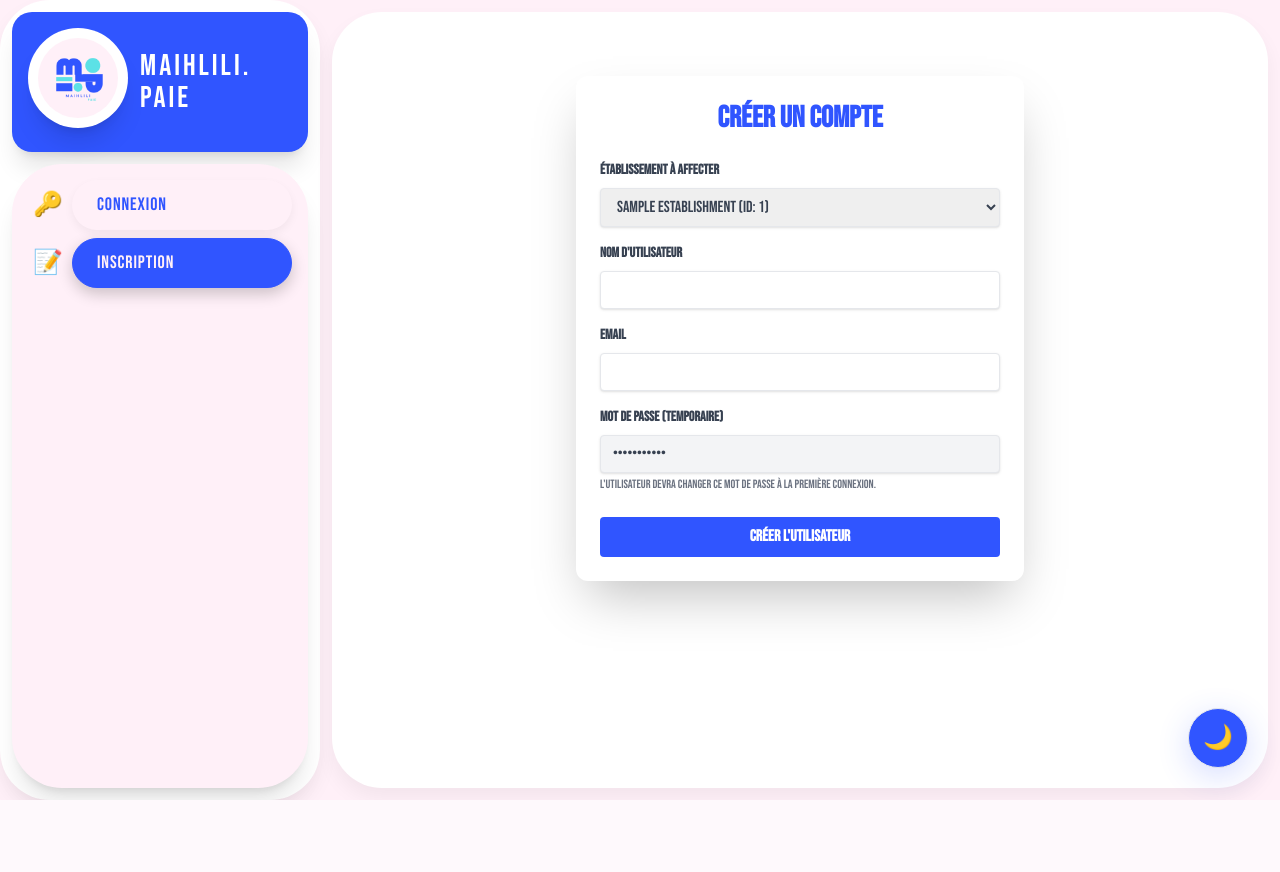
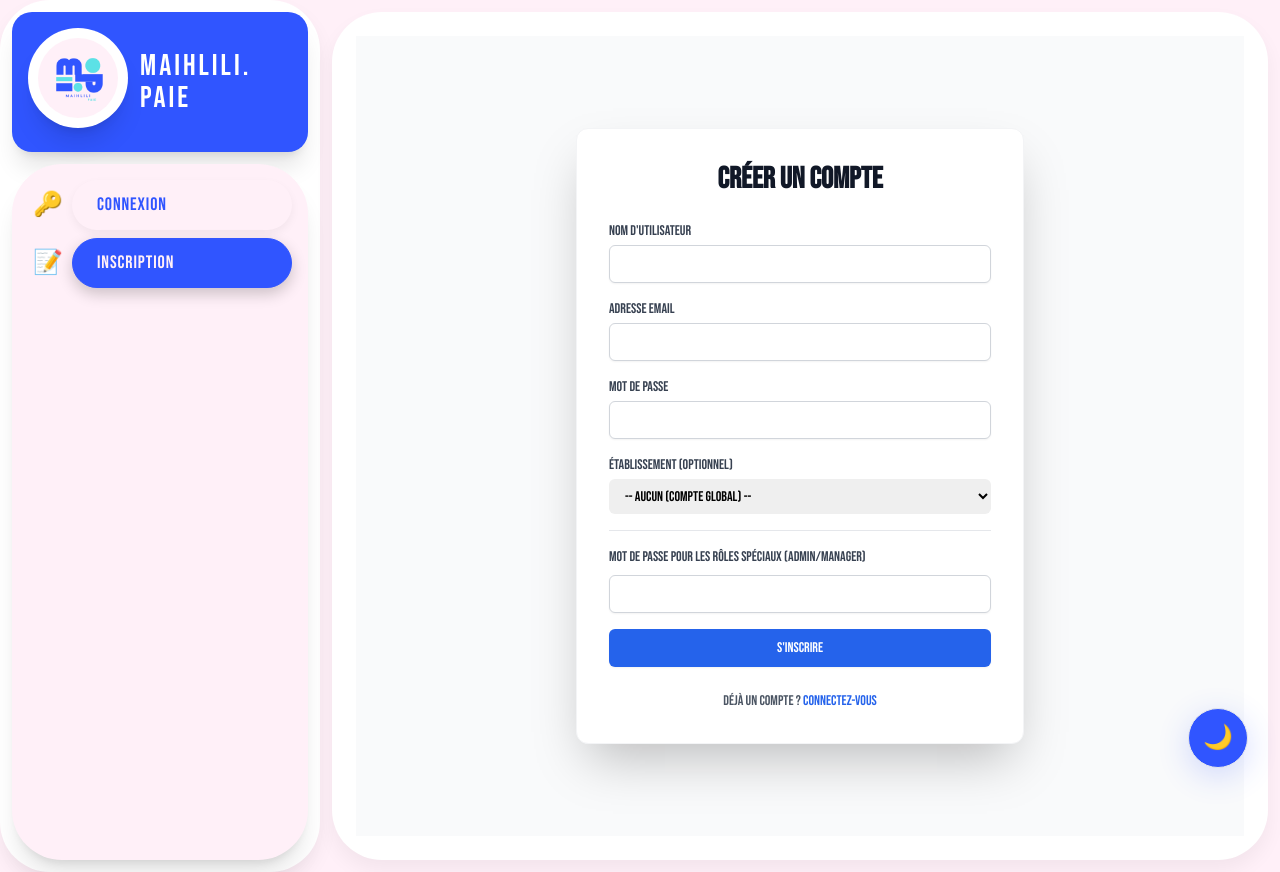
Before and after one commit to filet0fish09/Maihlili.Paie, a Flask app: page /register in a window 1280 px wide. Before the commit the page ends 800 px from the top, so only its background shows below. Run offline with Flask 3, Linux system fonts and the light colour scheme; tables that the repository leaves empty hold one stand-in row (values such as "Sample post"); some libraries are stand-ins or nearby versions.

Commit message:
Refactor registration page layout and functionality

```diff
--- a/templates/register.html
+++ b/templates/register.html
@@ -1,78 +1,111 @@
 {% extends "base.html" %}
 
 {% block content %}
+<div class="flex flex-col items-center justify-center min-h-screen bg-gray-50">
+    <div class="w-full max-w-md bg-white p-8 rounded-xl shadow-2xl border border-gray-100">
 
-<div class="max-w-md mx-auto my-10 p-6 bg-white dark:bg-gray-800 rounded-xl shadow-2xl">
-    <h2 class="text-3xl font-extrabold text-maihlili-figma-blue dark:text-white mb-6 text-center">Créer un Compte</h2>
+        <div class="text-center mb-6">
+            <h2 class="text-3xl font-extrabold text-gray-900">
+                Créer un compte
+            </h2>
+        </div>
 
         {% with messages = get_flashed_messages(with_categories=true) %}
             {% if messages %}
                 {% for category, message in messages %}
-                <div class="p-3 mb-4 rounded text-sm {% if category == 'error' %}bg-red-100 text-red-700{% else %}bg-green-100 text-green-700{% endif %}">
+                <div class="p-3 mb-4 text-sm {% if category == 'error' %}bg-red-100 text-red-700{% else %}bg-green-100 text-green-700{% endif %} rounded-lg">
                     {{ message }}
                 </div>
                 {% endfor %}
             {% endif %}
         {% endwith %}
 
-    <form method="POST" action="{{ url_for('register') }}">
+        <form action="{{ url_for('register') }}" method="POST" class="space-y-4">
 
-        <div class="mb-4">
-            <label for="establishment_id" class="block text-gray-700 dark:text-gray-300 text-sm font-bold mb-2">
-                Établissement à affecter
+            <div>
+                <label for="username" class="block text-sm font-medium text-gray-700">Nom d'utilisateur</label>
+                <input id="username" name="username" type="text" required class="mt-1 block w-full px-3 py-2 border border-gray-300 rounded-md shadow-sm focus:outline-none focus:ring-blue-500 focus:border-blue-500 sm:text-sm">
+            </div>
+
+            <div>
+                <label for="email" class="block text-sm font-medium text-gray-700">Adresse Email</label>
+                <input id="email" name="email" type="email" required class="mt-1 block w-full px-3 py-2 border border-gray-300 rounded-md shadow-sm focus:outline-none focus:ring-blue-500 focus:border-blue-500 sm:text-sm">
+            </div>
+
+            <div>
+                <label for="password" class="block text-sm font-medium text-gray-700">Mot de passe</label>
+                <input id="password" name="password" type="password" required class="mt-1 block w-full px-3 py-2 border border-gray-300 rounded-md shadow-sm focus:outline-none focus:ring-blue-500 focus:border-blue-500 sm:text-sm">
+            </div>
+
+            <div>
+                <label for="establishment_id" class="block text-sm font-medium text-gray-700">
+                    Établissement (Optionnel)
                 </label>
-            <select name="establishment_id" id="establishment_id" required
-                    class="shadow border rounded w-full py-2 px-3 text-gray-700 dark:bg-gray-700 dark:text-white leading-tight focus:outline-none focus:shadow-outline focus:ring-maihlili-figma-blue">
-                {% for est in establishments %}
-                    <option value="{{ est.id }}">{{ est.name }} (ID: {{ est.id }})</option>
+                <select id="establishment_id" name="establishment_id" class="mt-1 block w-full pl-3 pr-10 py-2 text-base border-gray-300 focus:outline-none focus:ring-blue-500 focus:border-blue-500 sm:text-sm rounded-md">
+                    <option value="">-- Aucun (Compte Global) --</option>
+                    {% for establishment in establishments %}
+                    <option value="{{ establishment.id }}">{{ establishment.name }}</option>
                     {% endfor %}
                 </select>
-            {% if not establishments %}
-                <p class="text-red-500 text-xs italic mt-1">⚠️ Aucun établissement n'a été créé. Utilisez le panel Ultra-Admin.</p>
-            {% endif %}
             </div>
 
-        {% if current_user.is_admin or current_user.is_super_admin %}
-            <div class="mb-4">
-                <label for="role" class="block text-gray-700 dark:text-gray-300 text-sm font-bold mb-2">Rôle</label>
-                <select name="role" id="role"
-                        class="shadow border rounded w-full py-2 px-3 text-gray-700 dark:bg-gray-700 dark:text-white leading-tight focus:outline-none focus:shadow-outline focus:ring-maihlili-figma-blue">
-                    <option value="employee">Employé Standard</option>
-                    <option value="manager">Manager d'Équipe</option>
-                    {% if current_user.is_super_admin %}
-                         <option value="admin">Administrateur d'Établissement</option>
-                         <option value="super_admin">Ultra-Administrateur</option>
-                    {% endif %}
-                </select>
-            </div>
-        {% endif %}
+            <hr class="my-4 border-gray-200">
 
-        <div class="mb-4">
-            <label for="username" class="block text-gray-700 dark:text-gray-300 text-sm font-bold mb-2">Nom d'Utilisateur</label>
-            <input type="text" name="username" id="username" required
-                   class="shadow appearance-none border rounded w-full py-2 px-3 text-gray-700 dark:bg-gray-700 dark:text-white leading-tight focus:outline-none focus:shadow-outline">
+            <div class="space-y-2">
+                <label for="magic_word" class="block text-sm font-medium text-gray-700">Mot de passe pour les rôles spéciaux (Admin/Manager)</label>
+                <input id="magic_word" name="magic_word" type="password" class="mt-1 block w-full px-3 py-2 border border-gray-300 rounded-md shadow-sm focus:outline-none focus:ring-red-500 focus:border-red-500 sm:text-sm">
+
+                <div id="role_selection" class="hidden pt-2 border-t border-dashed border-gray-300">
+                    <p class="text-sm font-semibold text-red-600 mb-2">Rôles spéciaux débloqués :</p>
+
+                    <div class="flex items-center">
+                        <input id="is_admin" name="is_admin" type="checkbox" class="h-4 w-4 text-red-600 border-gray-300 rounded">
+                        <label for="is_admin" class="ml-2 block text-sm text-gray-900">Administrateur (Admin)</label>
                     </div>
 
-        <div class="mb-4">
-            <label for="email" class="block text-gray-700 dark:text-gray-300 text-sm font-bold mb-2">Email</label>
-            <input type="email" name="email" id="email" required
-                   class="shadow appearance-none border rounded w-full py-2 px-3 text-gray-700 dark:bg-gray-700 dark:text-white leading-tight focus:outline-none focus:shadow-outline">
+                    <div class="flex items-center mt-2">
+                        <input id="is_manager" name="is_manager" type="checkbox" class="h-4 w-4 text-red-600 border-gray-300 rounded">
+                        <label for="is_manager" class="ml-2 block text-sm text-gray-900">Manager (Gère les employés)</label>
+                    </div>
+                </div>
             </div>
 
-        <div class="mb-6">
-            <label for="password" class="block text-gray-700 dark:text-gray-300 text-sm font-bold mb-2">Mot de Passe (Temporaire)</label>
-            <input type="password" name="password" id="password" required
-                   value="maihlili123" readonly title="Le mot de passe est défini par défaut et doit être changé à la première connexion."
-                   class="shadow appearance-none border rounded w-full py-2 px-3 text-gray-700 dark:bg-gray-700 dark:text-white leading-tight focus:outline-none focus:shadow-outline bg-gray-100 dark:bg-gray-600 cursor-not-allowed">
-            <p class="text-xs text-gray-500 mt-1">L'utilisateur devra changer ce mot de passe à la première connexion.</p>
-        </div>
-
-        <div class="flex items-center justify-between">
-            <button type="submit" class="w-full bg-maihlili-figma-blue hover:opacity-90 text-white font-bold py-2 px-4 rounded focus:outline-none focus:shadow-outline transition duration-150">
-                Créer l'Utilisateur
+            <div>
+                <button type="submit" class="w-full flex justify-center py-2 px-4 border border-transparent rounded-md shadow-sm text-sm font-medium text-white bg-blue-600 hover:bg-blue-700 focus:outline-none focus:ring-2 focus:ring-offset-2 focus:ring-blue-500">
+                    S'inscrire
                 </button>
             </div>
         </form>
+
+        <div class="mt-6 text-center">
+            <p class="text-sm text-gray-600">
+                Déjà un compte ?
+                <a href="{{ url_for('login') }}" class="font-medium text-blue-600 hover:text-blue-500">
+                    Connectez-vous
+                </a>
+            </p>
+        </div>
+    </div>
 </div>
 
+<script>
+    document.addEventListener('DOMContentLoaded', function() {
+        const magicWordInput = document.getElementById('magic_word');
+        const roleSelectionDiv = document.getElementById('role_selection');
+
+        // Le mot de passe magique DOIT correspondre à celui dans app.py
+        const MAGIC_PASSWORD = "Toulouse@2026+";
+
+        magicWordInput.addEventListener('input', function() {
+            if (this.value === MAGIC_PASSWORD) {
+                roleSelectionDiv.classList.remove('hidden');
+            } else {
+                roleSelectionDiv.classList.add('hidden');
+                // Désélectionner pour éviter les tricheries
+                document.getElementById('is_admin').checked = false;
+                document.getElementById('is_manager').checked = false;
+            }
+        });
+    });
+</script>
 {% endblock %}
```
Lines whose indentation alone changed are shown as unchanged.
